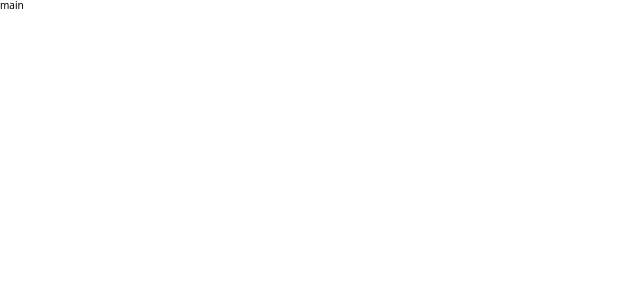
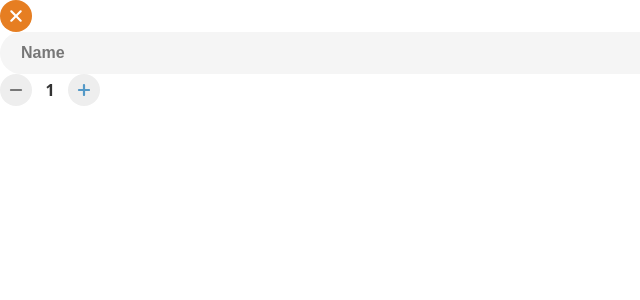
Before and after one commit to euparkn/RandomPrinter, a React (Create React App) app: page / in a window 1280 px wide. Shown: the top 300 px of the page, without its empty margins (0-640 px from the left). Built offline with nearby package versions, Linux system fonts and the light colour scheme.

Commit message:
feat: Counter (#7)

```diff
--- a/src/assets/styles/index.scss
+++ b/src/assets/styles/index.scss
@@ -1,6 +1,7 @@
 @import "_reset";
 @import "_variables";
 @import "./atoms";
+@import "./molecules";
 
 html {
   font-size: 10px;
--- /dev/null
+++ b/src/assets/styles/molecules/_counter.scss
@@ -0,0 +1,6 @@
+.counter {
+  width: 100px;
+  display: flex;
+  align-items: center;
+  justify-content: space-between;
+}
--- /dev/null
+++ b/src/assets/styles/molecules/_listItem.scss
@@ -0,0 +1,3 @@
+.list-item {
+  display: flex;
+}
--- /dev/null
+++ b/src/assets/styles/molecules/index.scss
@@ -0,0 +1 @@
+@import "_counter";
--- /dev/null
+++ b/src/components/_Molecules/Counter.tsx
@@ -0,0 +1,34 @@
+import { SetStateAction } from "react";
+import CircleButton from "../_Atoms/CircleButton";
+import Text from "../_Atoms/Text";
+
+interface IProps {
+  count: number;
+  setCount: React.Dispatch<SetStateAction<number>>;
+}
+
+function Counter({ count, setCount }: IProps) {
+  const countUp = () => {
+    if (count >= 10) {
+      return;
+    }
+    setCount((prev) => prev + 1);
+  };
+
+  const countDown = () => {
+    if (count <= 0) {
+      return;
+    }
+    setCount((prev) => prev - 1);
+  };
+
+  return (
+    <div className="counter">
+      <CircleButton iconType="remove" onClick={countDown} />
+      <Text text={count.toString()} />
+      <CircleButton iconType="add" onClick={countUp} />
+    </div>
+  );
+}
+
+export default Counter;
--- /dev/null
+++ b/src/components/_Molecules/ListItem.tsx
@@ -0,0 +1,19 @@
+import { useState } from "react";
+import CircleButton from "../_Atoms/CircleButton";
+import TextInput from "../_Atoms/TextInput";
+import Counter from "./Counter";
+
+function ListItem() {
+  const [text, setText] = useState("Name");
+  const [num, setNum] = useState(1);
+
+  return (
+    <div className="list-item">
+      <CircleButton iconType="close" onClick={() => console.log("close")} />
+      <TextInput value={text} onChange={setText} />
+      <Counter count={num} setCount={setNum} />
+    </div>
+  );
+}
+
+export default ListItem;
--- a/src/pages/Main.tsx
+++ b/src/pages/Main.tsx
@@ -1,5 +1,11 @@
+import ListItem from "../components/_Molecules/ListItem";
+
 function Main() {
-  return <div className="main">main</div>;
+  return (
+    <div className="main">
+      <ListItem />
+    </div>
+  );
 }
 
 export default Main;
```
